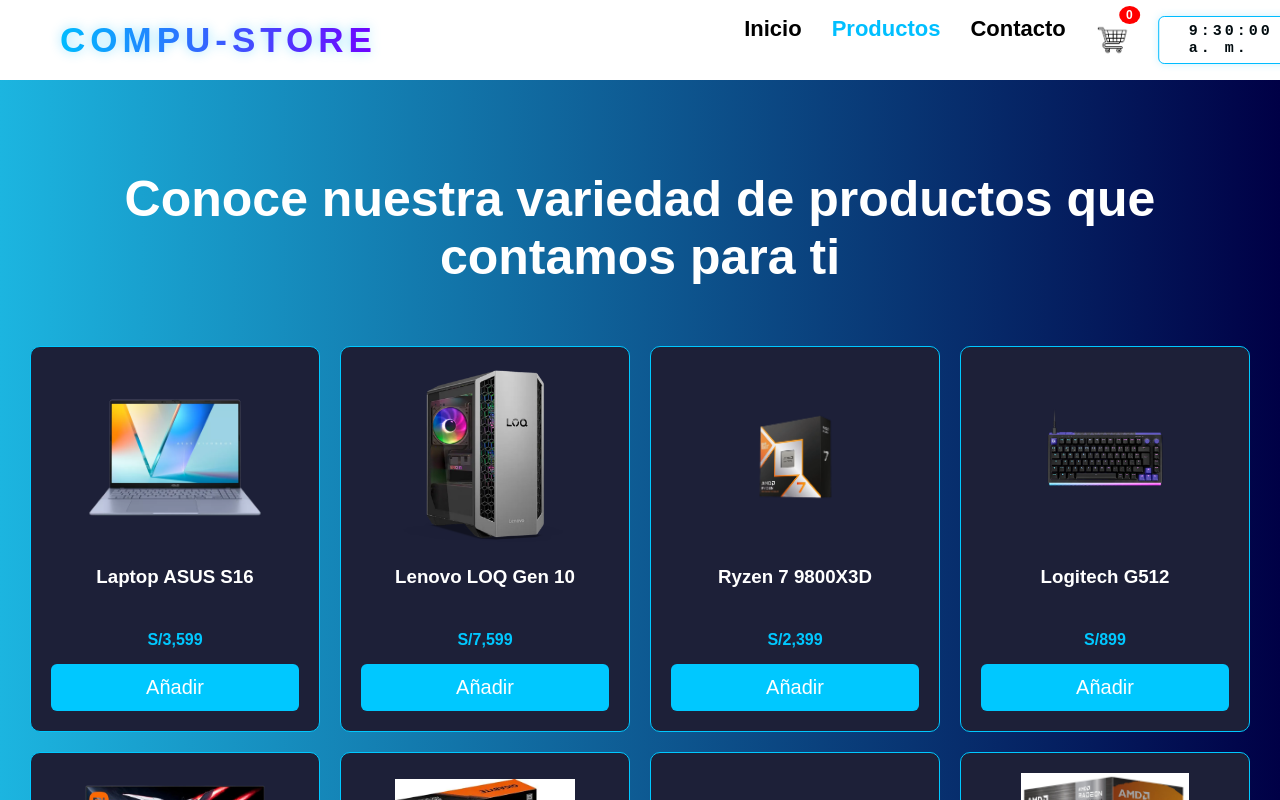
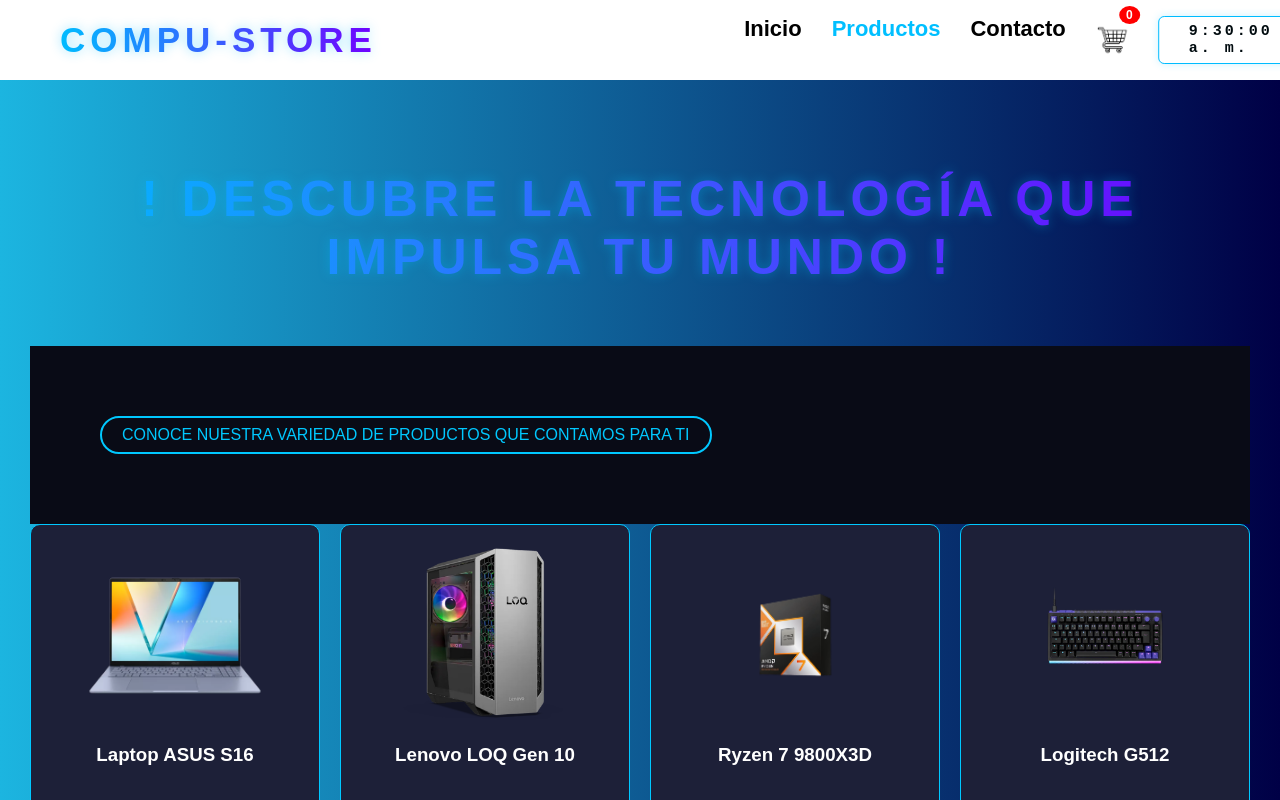
Before and after one commit to Joaquin130615/DEW07--Proyecto-DEW, a React (Vite) app in the folder CompuStore/CompuStore/: page /productos in a window 1280 px wide. Shown: the top 800 px of the page. Built offline with nearby package versions, Linux system fonts and the light colour scheme.

Commit message:
Revamp Productos component header and add hero section
Updated header and added a hero section with a tagline.

```diff
--- a/CompuStore/CompuStore/src/pagina/Productos.jsx
+++ b/CompuStore/CompuStore/src/pagina/Productos.jsx
@@ -5,7 +5,12 @@
 function Productos() {
   return (
     <div className="pagina-productos">
-      <h1>Conoce nuestra variedad de productos que contamos para ti</h1>
+ <h1 className="logo">! DESCUBRE LA TECNOLOGÍA
+        QUE IMPULSA TU MUNDO !</h1>
+<section className="hero">
+  <span className="etiqueta">
+                      CONOCE NUESTRA VARIEDAD DE PRODUCTOS QUE CONTAMOS PARA TI </span>
+</section>
 
       <div className="contenedor-productos">
 
```
